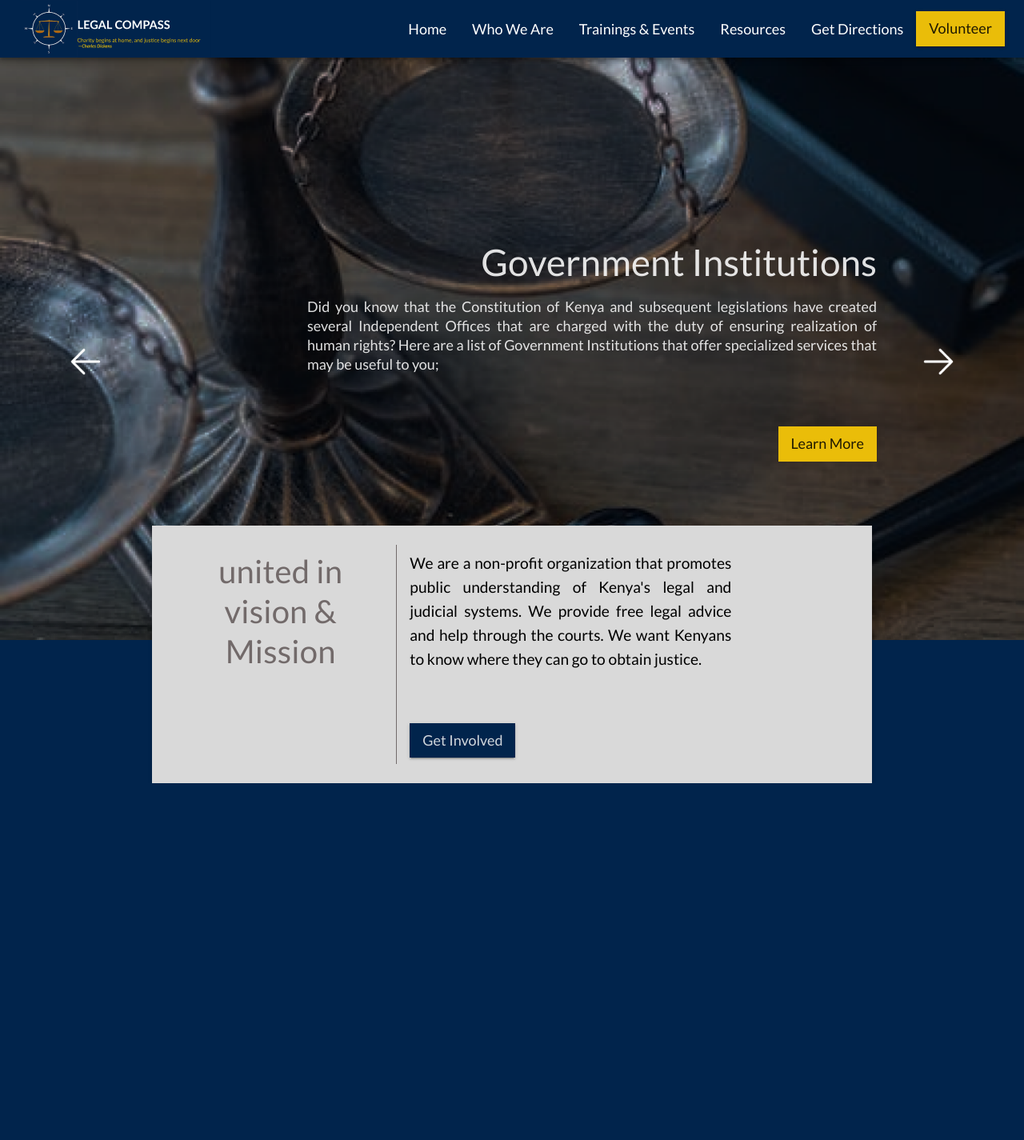
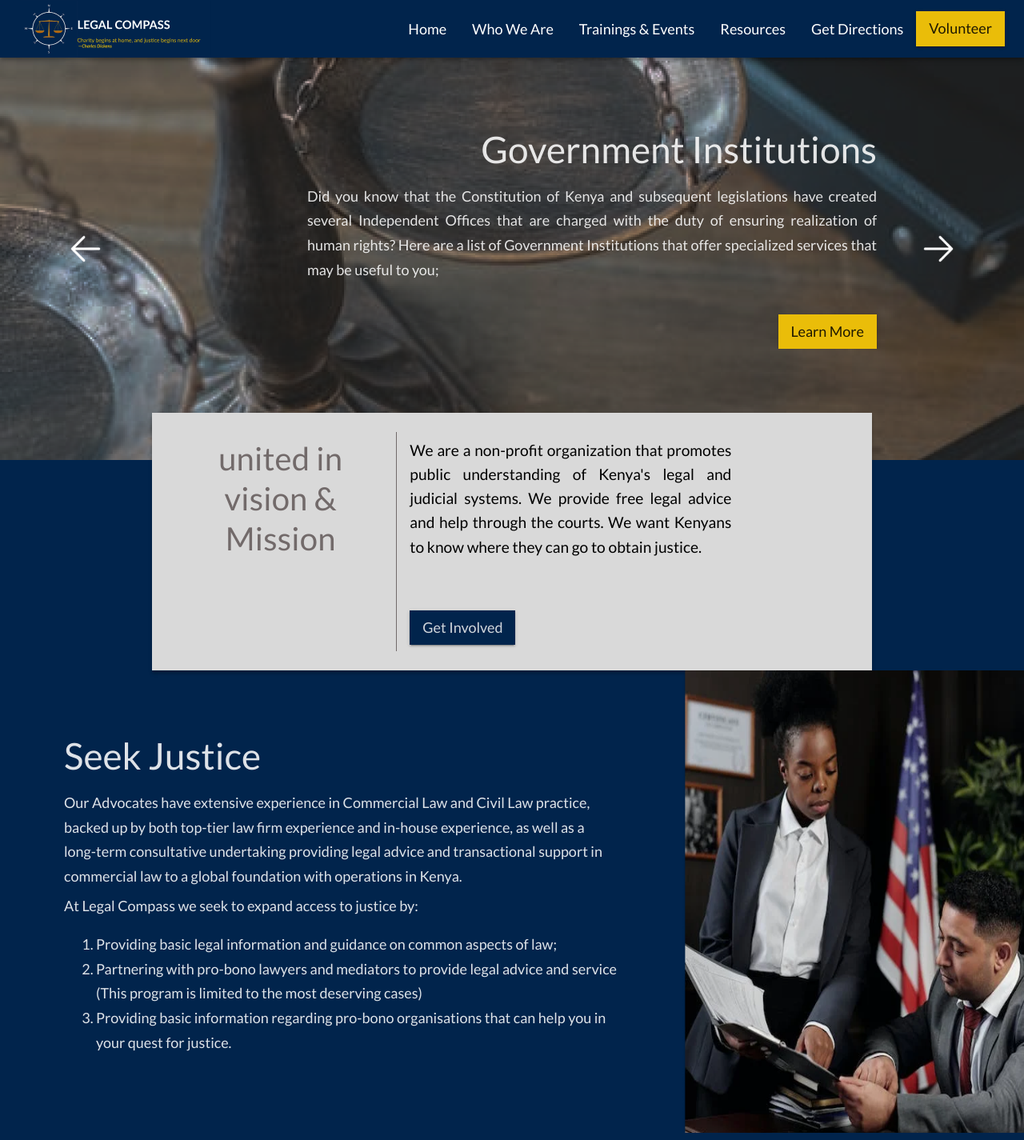
Before and after one commit to mwendwa99/legalcompass, a React (Vite) app: page / in a window 1280 px wide. Shown: the whole page at 80% size. Before the commit the page ends 979 px from the top, so only its background shows below. Built offline with nearby package versions, Linux system fonts and the light colour scheme.

Commit message:
add seek justice component

```diff
--- a/src/App.css
+++ b/src/App.css
@@ -1,12 +1,7 @@
 #root {
   margin: 0;
   padding: 0;
-  background-image: url("./assets/background.png");
-  background-size: cover;
-  height: 100vh;
-  background-repeat: no-repeat;
-  background-position: center;
-  background-attachment: fixed;
+
   position: relative;
   /* align evertything center */
   display: flex;
@@ -46,6 +41,20 @@
     display: none;
   }
 }
+.background {
+  z-index: -1;
+  position: absolute;
+  top: 0;
+  left: 0;
+  width: 100%;
+}
+@media screen and (max-width: 600px) {
+  .background {
+    /* display: none; */
+    height: 720px;
+    /* width: 100%; */
+  }
+}
 .banner {
   background: #d9d9d9;
   box-shadow: 0px 4px 4px rgba(0, 0, 0, 0.25);
--- a/src/App.jsx
+++ b/src/App.jsx
@@ -2,16 +2,14 @@ import { ThemeProvider } from "@mui/material/styles";
 import CssBaseline from "@mui/material/CssBaseline";
 import "./App.css";
 // components
-import { Nav, Carousel, Banner } from "./components";
+import HomePage from "./pages/HomePage";
 import { theme } from "./Theme";
 
 function App() {
   return (
     <ThemeProvider theme={theme}>
       <CssBaseline />
-      <Nav />
-      <Carousel />
-      <Banner />
+      <HomePage />
     </ThemeProvider>
   );
 }
--- a/src/Theme.js
+++ b/src/Theme.js
@@ -86,6 +86,11 @@ export const theme = createTheme({
       fontSize: 18,
       fontWeight: 700,
     },
+    body1: {
+      fontSize: 18,
+      fontWeight: 500,
+      lineHeight: 1.7,
+    },
     button: {
       fontSize: 22,
     },
--- a/src/assets/index.js
+++ b/src/assets/index.js
@@ -1,5 +1,6 @@
 export { default as logo } from "./logo.png";
 export { default as icon } from "./icon.png";
 export { default as background } from "./background.png";
+export { default as justice } from "./justice.png";
 export { default as rightArrow } from "./right-arrow.png";
 export { default as leftArrow } from "./left-arrow.png";
--- a/src/components/Carousel.jsx
+++ b/src/components/Carousel.jsx
@@ -32,7 +32,7 @@ export default function Example(props) {
   ];
 
   return (
-    <Container maxWidth="lg" style={{ margin: "30rem 0 0 0" }}>
+    <Container maxWidth="lg" style={{ margin: "10rem 0 0 0" }}>
       <Carousel
         animation="slide"
         NextIcon={
@@ -85,7 +85,7 @@ function Item(props) {
           </Typography>
           <Typography
             sx={{ minHeight: 200 }}
-            variant="h5"
+            variant="body1"
             align="justify"
             gutterBottom
           >
--- a/src/pages/HomePage.jsx
+++ b/src/pages/HomePage.jsx
@@ -0,0 +1,75 @@
+import { Nav, Carousel, Banner, Button } from "../components";
+import {
+  Box,
+  Typography,
+  List,
+  ListItem,
+  ListItemText,
+  Container,
+  Grid,
+} from "@mui/material";
+import { justice, background } from "../assets";
+
+const HomePage = () => {
+  return (
+    <>
+      <Nav />
+      <img src={background} alt="background" className="background" />
+      <Carousel />
+      <Banner />
+      <div sx={{}}>
+        <Grid container>
+          <Grid item xs={12} sm={12} md={8} sx={{ p: { sm: 5, md: 10 } }}>
+            <Typography
+              variant="h1"
+              align="left"
+              gutterBottom
+              sx={{ textAlign: { xs: "center", md: "left" } }}
+            >
+              Seek Justice
+            </Typography>
+            <Typography
+              variant="body1"
+              align="left"
+              gutterBottom
+              sx={{ textAlign: { xs: "justify", md: "left" } }}
+            >
+              Our Advocates have extensive experience in Commercial Law and
+              Civil Law practice, backed up by both top-tier law firm experience
+              and in-house experience, as well as a long-term consultative
+              undertaking providing legal advice and transactional support in
+              commercial law to a global foundation with operations in Kenya.{" "}
+            </Typography>
+            <Typography variant="body1" align="left">
+              At Legal Compass we seek to expand access to justice by:
+            </Typography>
+            <ol style={{ fontSize: 18 }}>
+              <li>
+                Providing basic legal information and guidance on common aspects
+                of law;
+              </li>
+              <li>
+                Partnering with pro-bono lawyers and mediators to provide legal
+                advice and service (This program is limited to the most
+                deserving cases)
+              </li>
+              <li>
+                Providing basic information regarding pro-bono organisations
+                that can help you in your quest for justice.
+              </li>
+            </ol>
+          </Grid>
+          <Grid item xs={12} sm={12} md={4}>
+            <img
+              src={justice}
+              style={{ width: "100%", height: "100%" }}
+              alt="justice"
+            />
+          </Grid>
+        </Grid>
+      </div>
+    </>
+  );
+};
+
+export default HomePage;
```
Also changed, not shown: src/assets/background.png, src/assets/justice.png (added).
